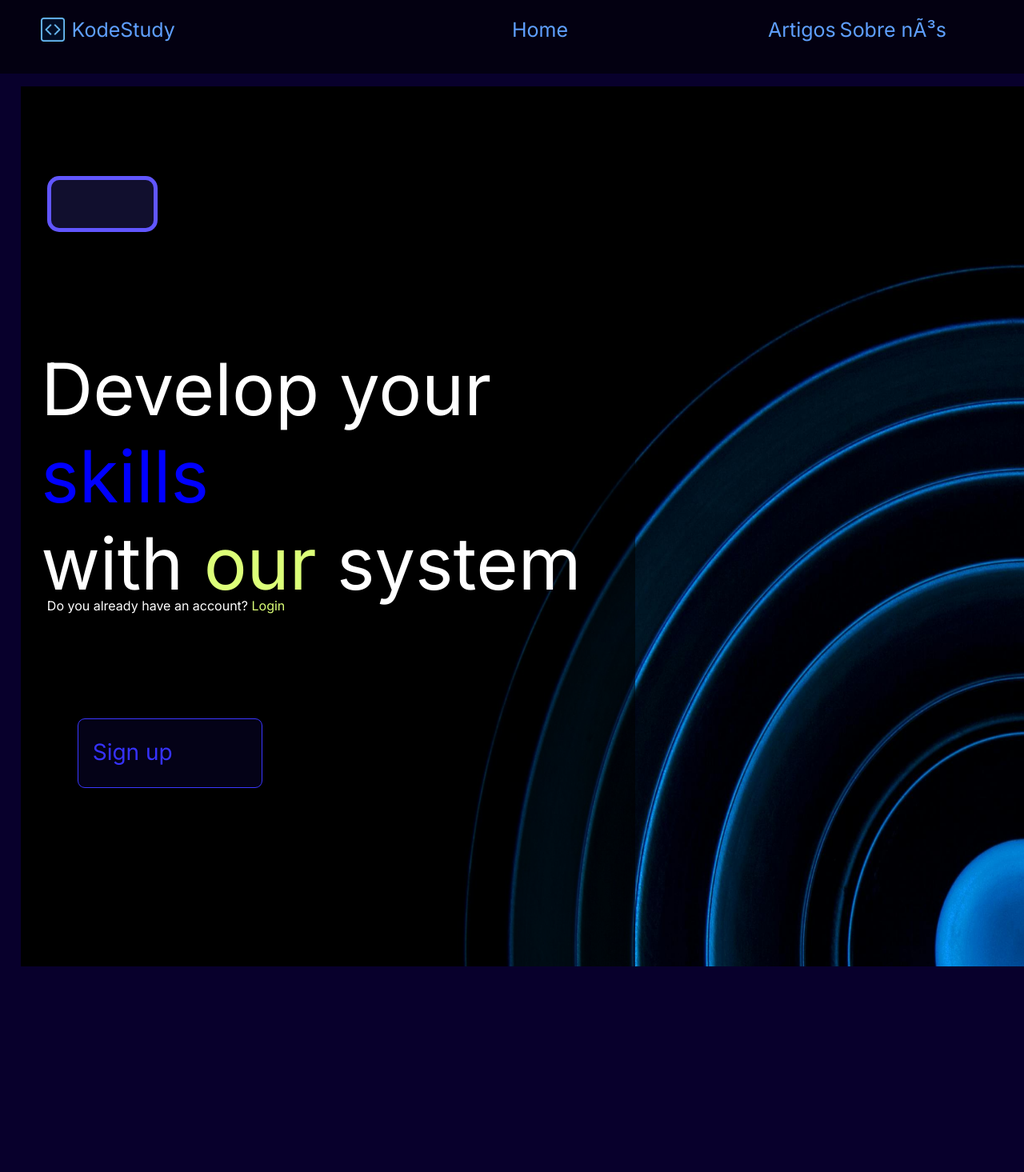
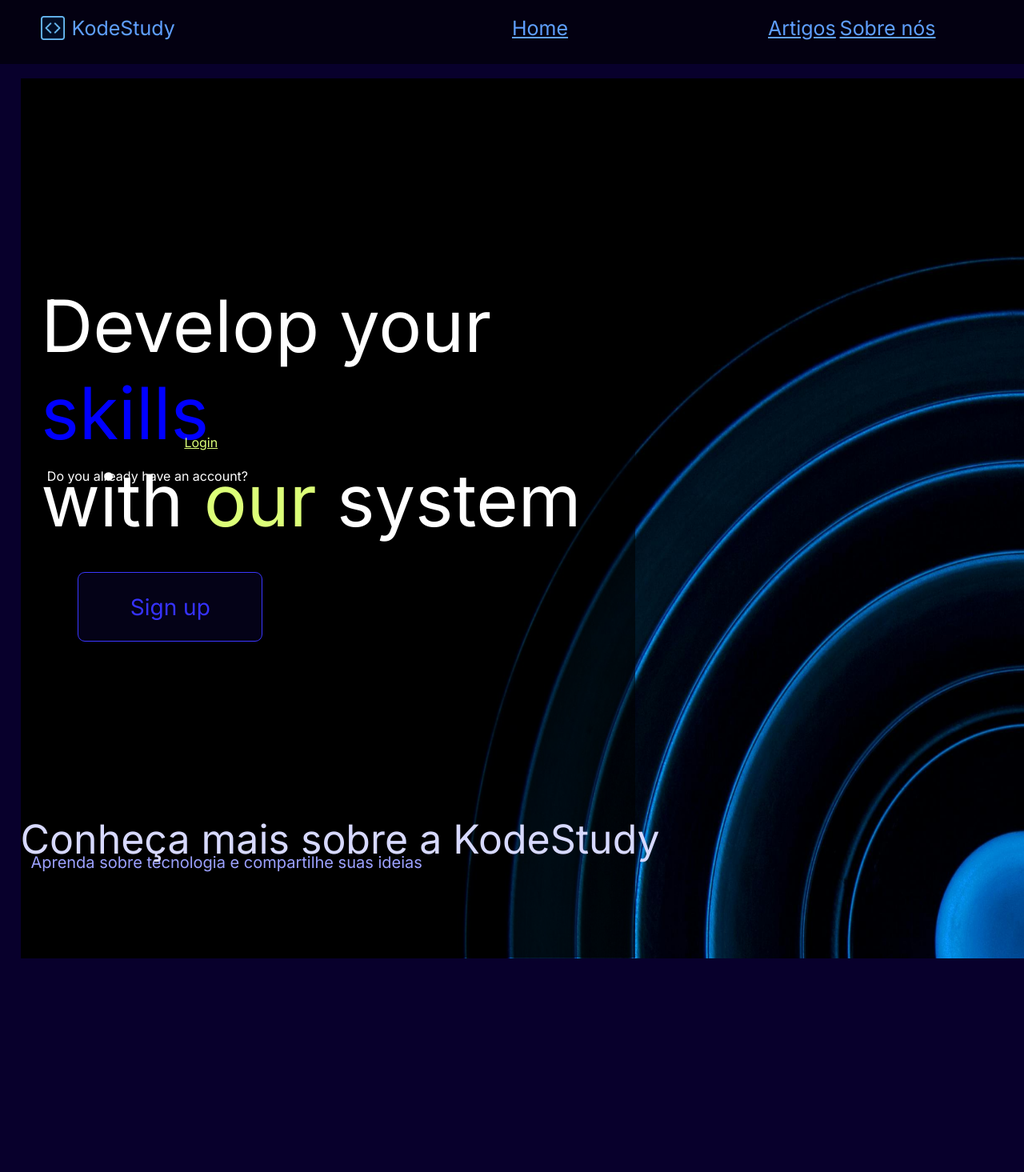
Before and after one commit to KauanG-bot/Programming-Students-Article, a PHP site: page / in a window 1280 px wide. Shown: the top 1465 px of the page at 80% size. Run offline with PHP 8.4, Linux system fonts and the light colour scheme.

Commit message:
Add files via upload

```diff
--- a/index.html
+++ b/index.html
@@ -4,42 +4,67 @@
 <head>
     <link href="https://fonts.googleapis.com/css?family=Inter&display=swap" rel="stylesheet" />
     <link href="main.css" rel="stylesheet" />
+    <script src="script.js" defer></script>
     <title>Projeto</title>
 </head>
 
 <body>
     <div class="tela">
 
+    <!-- !Cabeçalho inicial com informações de inicio, pagina de artigos e sobre nós-->
         <div class="Cabecalho">
             <span class="Home">Home</span>
             <span class="Artigos">Artigos</span>
-            <span class="Sobre">Sobre nós</span>
+            <span class="Sobre">Sobre n&oacute;s</span>
             <p class="Kode">KodeStudy</p>
             <img src="Imagens/image.png" class="Kodeimage">
         </div>
 
+    <!-- !Imagem de fundo do bloco-->
         <img src="Imagens/imagemSom.png" class="imagemSom">
-        <div class="bloco"> </div>
-        <div class="naosei"></div>
+
+    <!-- !Bloco preto com a classe texto-->
+        <div class="bloco"></div>
+
+    <!--!Texto do bloco, com sing up  e se a pessoa tem conta-->
         <div class="texto">
-            <p class="white">Develop your <span class="blue">skills</span> <br> with <span class="green">our</span>
+            <p class="white">Develop your <span class="blue">skills</span>
+                 <br>
+                 with
+                 <span class="green">our</span>
                  system</p>
-            <div class="SingUp"></div><span class="SingUp2">Sign up</span>
-            <p class="account">Do you already have an account? <span class="green2">Login</span>
+            <div class="SingUp"><span>Sign up</span></div>
+            <p class="account">Do you already have an account?
         </div>
 
+        <p class="aprenda">Aprenda sobre tecnologia e compartilhe suas ideias</p>
+        <p class="conheca">Conhe&ccedil;a mais sobre a KodeStudy</p>
+
+        <!--*imagens no final da pagina para ver mais etc essa é a primeira que tem-->
+
+            <div class="graficoscontainer">
                 <img class="Graficos" src="Imagens/Graficos.png">
                 <span class="text_graficos">Data Science: Como se tornar um Cientista de Dados em 2024</span>
-        <div class="bloco_graficos"></div><span class="leia_mais_graficos">Leia mais</span>
+                <div class="bloco_graficos"><span>Leia mais</span></div>
+            </div>
 
+            <!--*imagens no final da pagina para ver mais etc essa é a segunda com imagem de um notebook e codigos-->
+
+            <div class="codenotcontainer">
                 <img class="codenot" src="Imagens/codenot.png">
                 <span class="text_codenot">Data Science: Como se tornar um Cientista de Dados em 2024</span>
-        <div class="bloco_codenot"></div><span class="leia_mais_codenot">Leia mais</span>
+                <div class="bloco_codenot"><span>Leia mais</span></div>
+            </div>
 
+            <!--*imagens no final da pagina para ver mais etc essa é a terceira que tem com um livro de python-->
+
+            <div class="livro_pythoncontainer">
                 <img class="livro_python" src="Imagens/livro_python.png">
                 <span class="text_livro_python">Data Science: Como se tornar um Cientista de Dados em 2024</span>
-        <div class="bloco_livro_python"></div><span class="leia_mais_livro_python">Leia mais</span>
+                <div class="bloco_livro_python"><span>Leia mais</span></div>
+            </div>
 
+        <!--! Cabeçalho final com redes sociais-->
         <div class="FinalCabecalho">
             <img src="Imagens/Instagram.png" class="instagram">
             <img src="Imagens/Linkedin.png" class="linkedin">
@@ -47,7 +72,34 @@
             <img src="Imagens/image.png" class="Kodeimage2" >
             <p class="Kode2">KodeStudy</p>
         </div>
+        <!--?começo pelo botão de login ?  -->
+        <button id="active" class="green2">Login</button>
+        <div class="container-popup" id="container">
+                <div class="popup">
+                    <button id="inative"><img src="imagens/FecharTela.png"
+                        style="width: 30px; height: 30px; align-items: left; border: none; position: absolute; left: 93%; top: 5px;">
+                    </button>
+
+                <form action = "banco.php" method="post">
+                    <label for="nome">Nome:</label>
+                    <input type="text" name = "nome" required><br>
+
+                    <label for="usuario">Usuario:</label>
+                    <input type="text" name = "usuario" required><br>
+
+                    <label for="nome">Email:</label>
+                    <input type="text" name = "email" required><br>
+
+                    <label for="nome">Senha:</label>
+                    <input type="password" name = "senha" required><br>
+
+                    <input type="submit" value="Cadastrar">
+                </form>
             </div>
+        </div>
+
+        </div>
+
 </body>
 
 </html>
--- a/main.css
+++ b/main.css
@@ -10,7 +10,7 @@ body {
 
 .tela {
   width: 100%;
-  height: 270vh;
+  height: 245vh;
   background: rgba(8, 0, 44, 1);
   opacity: 1;
   position: absolute;
@@ -29,7 +29,12 @@ body {
   font-size: 25px;
   opacity: 1;
   text-align: left;
-  font-weight: medium 25;
+  cursor: pointer;
+  text-decoration: underline;
+}
+.Home:hover {
+  color: rgba(54, 50, 255, 1);
+  font-weight: bold;
 }
 
 .Artigos {
@@ -39,9 +44,13 @@ body {
   left: 75%;
   font-family: Inter;
   font-size: 25px;
-  opacity: 1;
-  text-align: left;
-  font-weight: medium 25;
+  cursor: pointer;
+  text-decoration: underline;
+}
+
+.Artigos:hover {
+  color: rgba(54, 50, 255, 1);
+  font-weight: bold;
 }
 
 .Sobre {
@@ -51,9 +60,13 @@ body {
   left: 82%;
   font-family: Inter;
   font-size: 25px;
-  opacity: 1;
-  text-align: left;
-  font-weight: Medium 25;
+  cursor: pointer;
+  text-decoration: underline;
+}
+
+.Sobre:hover {
+  color: rgba(54, 50, 255, 1);
+  font-weight: bold;
 }
 
 .SingUp {
@@ -62,123 +75,67 @@ body {
   background: rgba(32, 18, 191, 0.11999999731779099);
   opacity: 1;
   position: absolute;
-  top: 45%;
+  top: 35%;
   left: 6%;
-  border: 1.9923665523529053px solid rgba(59, 55, 255, 1);
-  border-top-left-radius: 9px;
-  border-top-right-radius: 9px;
-  border-bottom-left-radius: 9px;
-  border-bottom-right-radius: 9px;
-  overflow: hidden;
+  border: 1px solid rgba(59, 55, 255, 1);
+  border-radius: 9px;
+
+  /* *Texto Sing UP */
+  color: rgba(54, 50, 255, 1);
+  position: absolute;
+  font-family: Inter;
+  font-size: 28px;
+  display: flex;
+  justify-content: center;
+  align-items: center;
+  cursor: pointer;
+}
+.SingUp:hover {
+  color: rgb(28, 26, 179);
+  font-weight: bold;
 }
 
-.SingUp2 {
-  width: 111px;
-  color: rgba(54, 50, 255, 1);
-  position: absolute;
-  top: 47.4%;
-  left: 8.4%;
-  font-family: Inter;
-  font-weight: Medium;
-  font-size: 28px;
-}
-
-.telaleia1 {
-  width: 664px;
-  height: 869px;
-  background: linear-gradient(rgba(107, 115, 255, 1), rgba(0, 13, 255, 1));
-  opacity: 1;
-  position: absolute;
-  top: 1438px;
-  left: 47px;
-  border: 8px solid linear-gradient(rgba(100, 109, 255, 1), rgba(12, 24, 255, 1));
-  border-top-left-radius: 20px;
-  border-top-right-radius: 20px;
-  border-bottom-left-radius: 20px;
-  border-bottom-right-radius: 20px;
-  overflow: hidden;
-}
-
-.telaleia2 {
-  width: 664px;
-  height: 869px;
-  background: linear-gradient(rgba(107, 115, 255, 1), rgba(0, 13, 255, 1));
-  opacity: 1;
-  position: absolute;
-  top: 1438px;
-  left: 751px;
-  border: 8px solid linear-gradient(rgba(100, 109, 255, 1), rgba(12, 24, 255, 1));
-  border-top-left-radius: 20px;
-  border-top-right-radius: 20px;
-  border-bottom-left-radius: 20px;
-  border-bottom-right-radius: 20px;
-  overflow: hidden;
-}
-
-.telaleia3 {
-  width: 664px;
-  height: 869px;
-  background: linear-gradient(rgba(107, 115, 255, 1), rgba(0, 13, 255, 1));
-  opacity: 1;
-  position: absolute;
-  top: 1438px;
-  left: 1455px;
-  border: 8px solid linear-gradient(rgba(100, 109, 255, 1), rgba(12, 24, 255, 1));
-  border-top-left-radius: 20px;
-  border-top-right-radius: 20px;
-  border-bottom-left-radius: 20px;
-  border-bottom-right-radius: 20px;
-  overflow: hidden;
-}
-
-
 .Graficos {
-  width: 597px;
-  height: 498px;
+  width: 90%;
+  max-width: 550px;
+  height: auto;
+  max-height: 500px;
   opacity: 1;
   position: absolute;
   top: 1468px;
   left: 3%;
-  border-top-left-radius: 20px;
-  border-top-right-radius: 20px;
-  border-bottom-left-radius: 20px;
-  border-bottom-right-radius: 20px;
-  overflow: hidden;
+  border-radius: 20px;
 }
 
 .codenot {
-  width: 597px;
-  height: 498px;
+  width: 90%;
+  max-width: 550px;
+  height: auto;
+  max-height: 500px;
   opacity: 1;
   position: absolute;
   top: 1468px;
-  left: 33%;
-  border-top-left-radius: 20px;
-  border-top-right-radius: 20px;
-  border-bottom-left-radius: 20px;
-  border-bottom-right-radius: 20px;
-  overflow: hidden;
+  left: 35%;
+  border-radius: 20px;
 }
 
 .livro_python {
-  width: 597px;
-  height: 498px;
+  width: 90%;
+  max-width: 550px;
+  height: auto;
+  max-height: 500px;
   opacity: 1;
   position: absolute;
   top: 1468px;
-  left: 63%;
-  border-top-left-radius: 20px;
-  border-top-right-radius: 20px;
-  border-bottom-left-radius: 20px;
-  border-bottom-right-radius: 20px;
-  overflow: hidden;
+  left: 67%;
+  border-radius: 20px;
 }
 
 .text_graficos {
   width: 555px;
   color: rgba(255, 255, 255, 1);
   position: absolute;
-  top: 2000px;
+  top: 1850px;
   left: 4%;
   font-family: Inter;
   font-weight: Semi Bold;
@@ -339,7 +292,7 @@ body {
   height: 1036px;
   opacity: 1;
   position: absolute;
-  top: 20%;
+  top: 18%;
   left: 4%;
 }
 
@@ -376,7 +329,7 @@ body {
 .account {
   color: white;
   position: absolute;
-  top: 30.4%;
+  top: 22.4%;
   left: 1%;
   font-family: Inter;
   text-align: left;
@@ -387,26 +340,26 @@ body {
   color: #DCFF78;
   font-family: Inter;
   font-size: 16px;
+  text-decoration: underline;
+  cursor: pointer;
+  background: none;
+  border: none;
+  top: 27.7%;
+  left: 18%;
+  position: absolute;
+}
+.green2:hover {
+  color: rgba(54, 50, 255, 1);
+
 }
 
 .Cabecalho {
   background: #030011;
   width: 100%;
-  height: 92px;
+  height: 80px;
   top: 1%;
 }
 
-.naosei {
-  background: rgba(97,85,255,0.18000000715255737);
-  width: 10%;
-  height: 60px;
-  top: 20%;
-  position: absolute;
-  top: 10.4%;
-  left: 5%;
-  border-radius: 10px;
-  box-shadow: 0 0 0 5px #6156FF;
-}
 
 .Kode {
   color: rgba(95, 159, 255, 1);
@@ -456,3 +409,57 @@ body {
   left: 4%;
   opacity: 1;
 }
+
+.conheca {
+    color: #D7D9FF;
+    font-family: inter;
+    top: 52%;
+    left: 2%;
+    font-size: 50px;
+    position: absolute;
+  }
+.aprenda {
+  color: #9ca1ff;
+  font-family: Inter;
+  top: 54.4%;
+  left: 3%;
+  font-size: 20px;
+  position:absolute;
+}
+
+
+
+.container-popup{
+position: fixed;
+top: 0;
+left: 0;
+right: 0;
+bottom: 0;
+display: none;
+align-items: center;
+justify-content: center;
+}
+
+.container-popup.active{
+  display: flex;
+}
+
+.popup{
+  background-color: rgb(255, 255, 255);
+  border-radius: 10px;
+  box-shadow: 2px 2px 5px green;
+  position: relative;
+
+
+  width: 500px;
+  height: 300px;
+
+}
+
+.popup button{
+
+  color: blueviolet;
+  font: 2.5rem;
+  top: 10px;
+  right: 10px;
+}
--- a/script.js
+++ b/script.js
@@ -1,6 +1,7 @@
 //Logica pop-up//
 const active = document.getElementById("active");
 const inative = document.getElementById("inative");
+const closeButton = document.getElementById("closeButton");
 const container = document.getElementById("container");
 
 active.addEventListener("click", () =>{
@@ -10,3 +11,7 @@ active.addEventListener("click", () =>{
 inative.addEventListener("click" , () =>{
     container.classList.remove("active");
 });
+
+closeButton.addEventListener("click", () => {
+    container.classList.remove("active");
+});
```
Also changed, not shown: other parts of main.css (+62 -66 lines), Imagens/FecharTela.png (added). Lines whose indentation alone changed are shown as unchanged.
